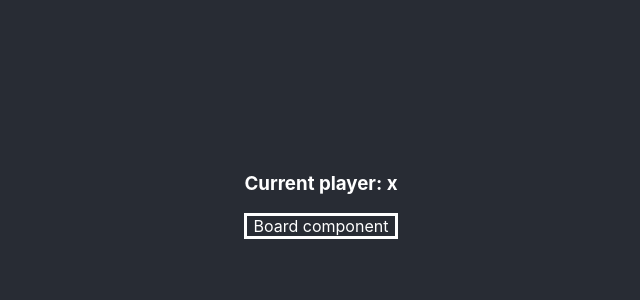
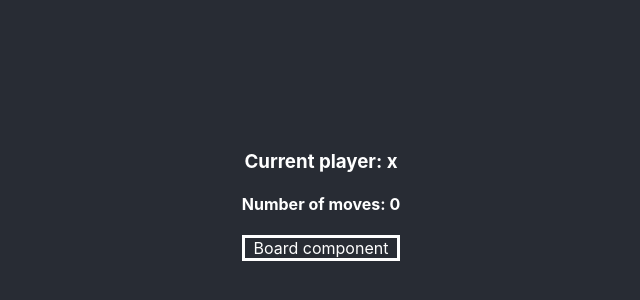
Before and after one commit to IvanBoban/tick-tack-toe, a React (Create React App) app: page / in a window 1280 px wide. Shown: the part 204-504 px from the top of the page, without its empty margins (319-959 px from the left). Built offline with nearby package versions, Linux system fonts and the light colour scheme.

Commit message:
Added move number tracker

```diff
--- a/src/components/Game/index.tsx
+++ b/src/components/Game/index.tsx
@@ -4,11 +4,11 @@ import "./Game.css";
 import useGame from "./useGame";
 
 export default function Game() {
-  const { currentPlayer } = useGame();
-  //to do map out squares onto game
+  const { currentPlayer, moveNumber } = useGame();
   return (
     <div id="game">
       <h3>Current player: {currentPlayer} </h3>
+      <h4>Number of moves: {moveNumber}</h4>
       <Board />
     </div>
   );
--- a/src/components/Game/useGame.ts
+++ b/src/components/Game/useGame.ts
@@ -2,6 +2,15 @@ import React from "react";
 
 export default function useGame() {
   const [currentPlayer, setCurrentPlayer] = React.useState<"x" | "o">("x");
+  const [moveNumber, setMoveNumber] = React.useState(0);
+
+  const incrementMoveNumber = () => {
+    setMoveNumber(moveNumber + 1);
+  };
+
+  const decrementMoveNumber = () => {
+    setMoveNumber(moveNumber - 1);
+  };
 
   const switchPlayer = () => {
     if (currentPlayer === "x") {
@@ -13,5 +22,6 @@ export default function useGame() {
   return {
     currentPlayer,
     switchPlayer,
+    moveNumber,
   };
 }
```
